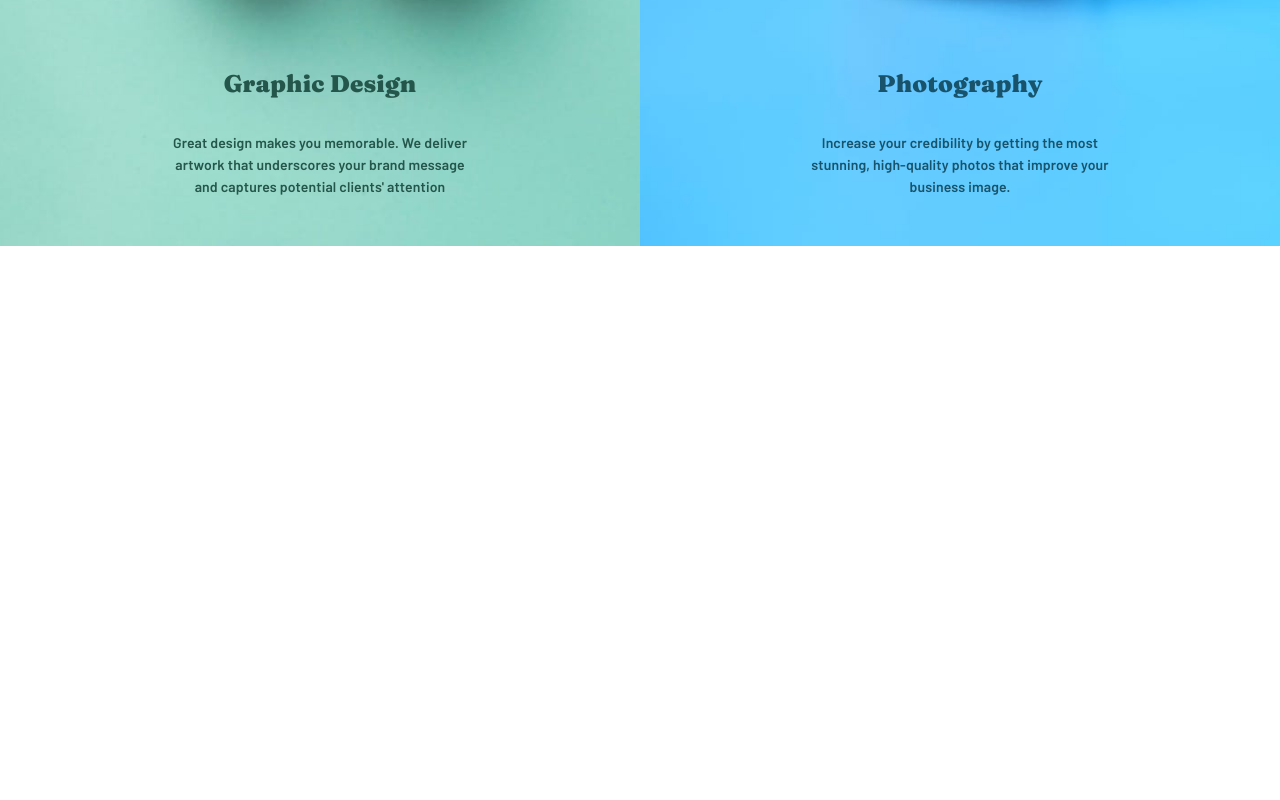
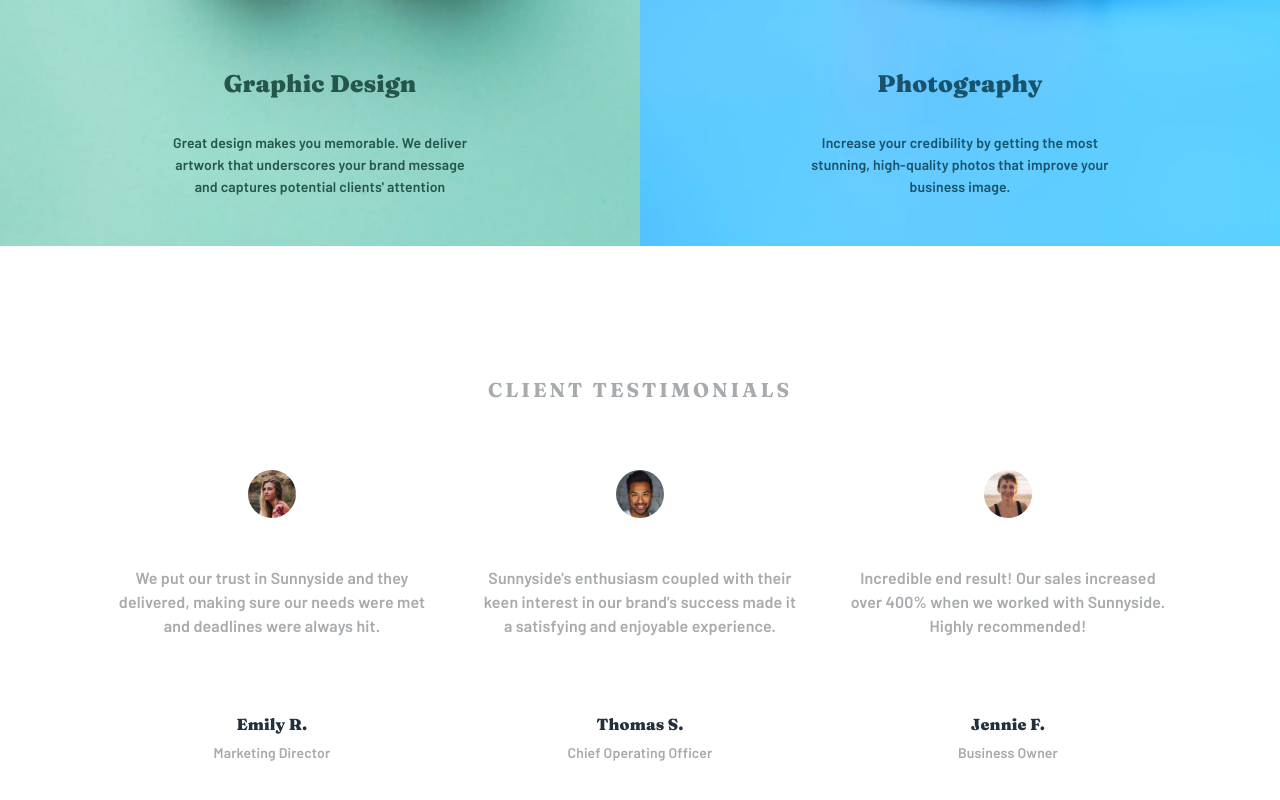
Before and after one commit to fadialjawhary0/sunnyside-agency, a React (Create React App) app: page / in a window 1280 px wide. Shown: the part 2175-2975 px from the top of the page. Before the commit the page ends 2428 px from the top, so only its background shows below. Built offline with nearby package versions, Linux system fonts and the light colour scheme.

Commit message:
Creat testimonials section

```diff
--- a/src/App.jsx
+++ b/src/App.jsx
@@ -18,6 +18,9 @@ const theme = createTheme({
     },
     h5: {
       fontWeight: 900,
+    },
+    h6: {
+      letterSpacing: '3px',
     },
     body1: {
       fontFamily: '"Barlow", sans-serif',
@@ -56,7 +59,13 @@ const theme = createTheme({
         h4: {
           color: 'hsl(212, 27%, 19%)',
         },
+        h6: {
+          color: 'hsl(210, 4%, 67%)',
+        },
         body1: {
+          color: 'hsl(210, 4%, 67%)',
+        },
+        subtitle2: {
           color: 'hsl(210, 4%, 67%)',
         },
       },
--- a/src/layout/index.jsx
+++ b/src/layout/index.jsx
@@ -3,6 +3,7 @@ import React from 'react';
 import { Box } from '@mui/material';
 
 import LandingPage from '../views/landingPage/LandingPage';
+import Testimonials from '../views/testimonials/Testimonials';
 
 const Layout = () => {
   return (
@@ -11,6 +12,7 @@ const Layout = () => {
         height: '100vh',
       }}>
       <LandingPage />
+      <Testimonials />
     </Box>
   );
 };
--- /dev/null
+++ b/src/views/testimonials/Testimonials.jsx
@@ -0,0 +1,73 @@
+import React from 'react';
+
+import { Box, Grid, Typography } from '@mui/material';
+
+import { TestimonialsAuthors } from './constants/testimonials.const.mjs';
+
+const Testimonials = () => {
+  return (
+    <Grid
+      container
+      flexDirection="column"
+      justifyContent="center"
+      alignItems="center"
+      sx={{ gap: { xs: '1rem', sm: '4rem' } }}>
+      <Grid item>
+        <Typography
+          variant="h6"
+          sx={{ textAlign: 'center', pt: { xs: '4rem', sm: '8rem' } }}>
+          CLIENT TESTIMONIALS
+        </Typography>
+      </Grid>
+      <Grid
+        item
+        sx={{
+          display: 'flex',
+          flexDirection: { xs: 'column', sm: 'row' },
+          justifyContent: 'center',
+          alignItems: 'center',
+          gap: '3rem',
+          px: { xs: '2.4rem', sm: '3rem', md: '2rem' },
+          pb: { xs: '4rem', sm: '8rem' },
+        }}>
+        {TestimonialsAuthors.map(item => (
+          <Box
+            key={item?.name}
+            sx={{
+              display: 'flex',
+              flexDirection: 'column',
+              justifyContent: 'center',
+              alignItems: 'center',
+            }}>
+            <Box
+              component="img"
+              alt={item?.name}
+              src={item?.photo}
+              sx={{ borderRadius: '50%', width: '3rem' }}
+            />
+            <Typography
+              sx={{
+                textAlign: 'center',
+                minHeight: { sm: '17rem', md: '12rem' },
+                maxWidth: '20rem',
+                minWidth: { sm: '8rem', md: '11rem' },
+                pt: { xs: '1.5rem', sm: '3rem' },
+              }}>
+              {item?.testimonial}
+            </Typography>
+            <Box sx={{ textAlign: 'center', pt: { xs: '1.5rem', md: 0 } }}>
+              <Typography
+                variant="subtitle1"
+                sx={{ color: 'hsl(212, 27%, 19%)', mb: '0.25rem' }}>
+                {item?.name}
+              </Typography>
+              <Typography variant="subtitle2">{item?.job}</Typography>
+            </Box>
+          </Box>
+        ))}
+      </Grid>
+    </Grid>
+  );
+};
+
+export default Testimonials;
--- /dev/null
+++ b/src/views/testimonials/constants/index.js
@@ -0,0 +1 @@
+export * from './testimonials.const.mjs';
--- /dev/null
+++ b/src/views/testimonials/constants/testimonials.const.mjs
@@ -0,0 +1,24 @@
+import EmilyPhoto from '../../../assets/image-emily.jpg';
+import ThomasPhoto from '../../../assets/image-thomas.jpg';
+import JenniPhoto from '../../../assets/image-jennie.jpg';
+
+export const TestimonialsAuthors = [
+  {
+    name: 'Emily R.',
+    testimonial: `We put our trust in Sunnyside and they delivered, making sure our needs were met and deadlines were always hit.`,
+    photo: EmilyPhoto,
+    job: 'Marketing Director',
+  },
+  {
+    name: 'Thomas S.',
+    testimonial: `Sunnyside's enthusiasm coupled with their keen interest in our brand's success made it a satisfying and enjoyable experience.`,
+    photo: ThomasPhoto,
+    job: 'Chief Operating Officer',
+  },
+  {
+    name: 'Jennie F.',
+    testimonial: `Incredible end result! Our sales increased over 400% when we worked with Sunnyside. Highly recommended!`,
+    photo: JenniPhoto,
+    job: 'Business Owner',
+  },
+];
```
